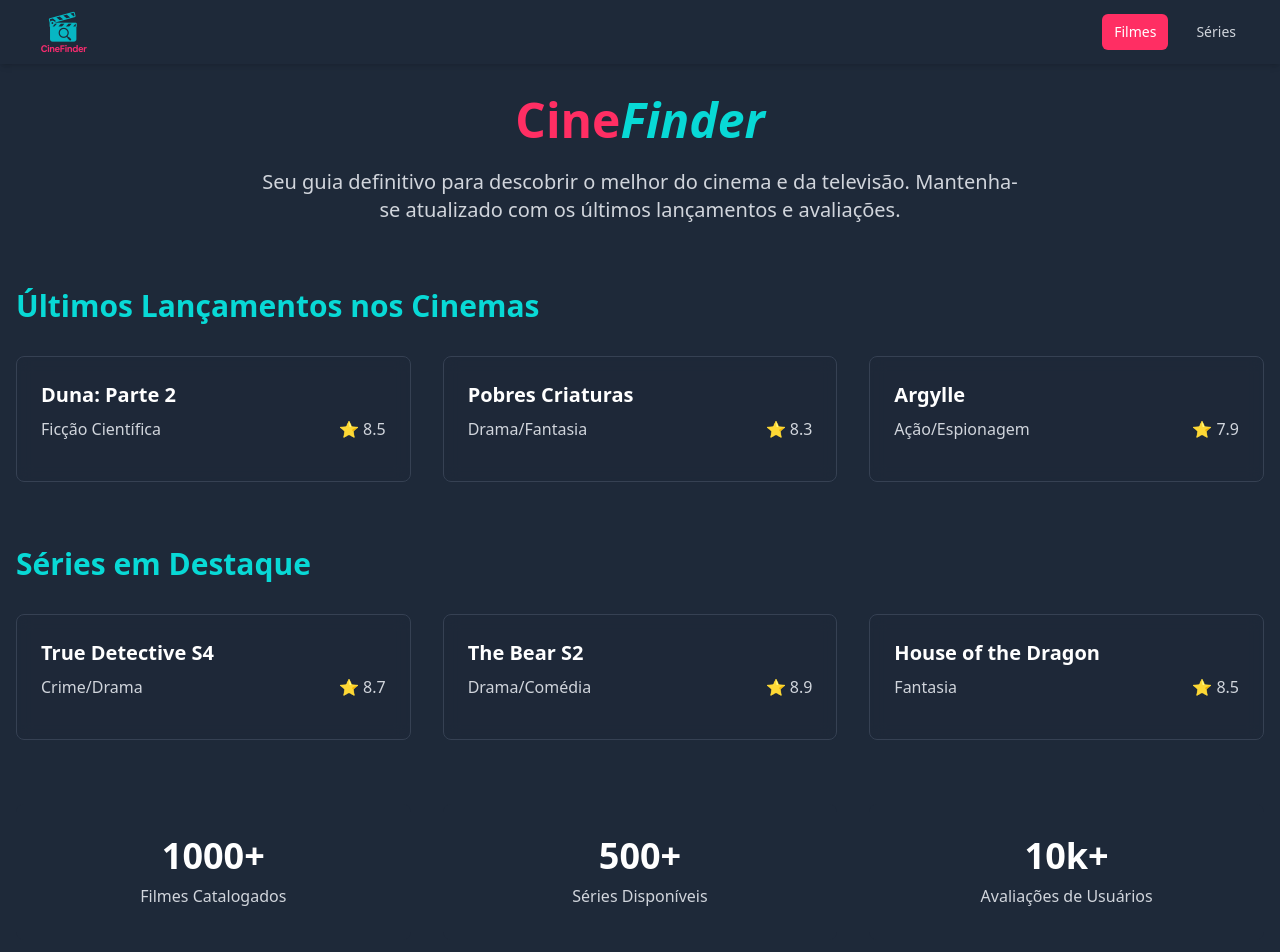
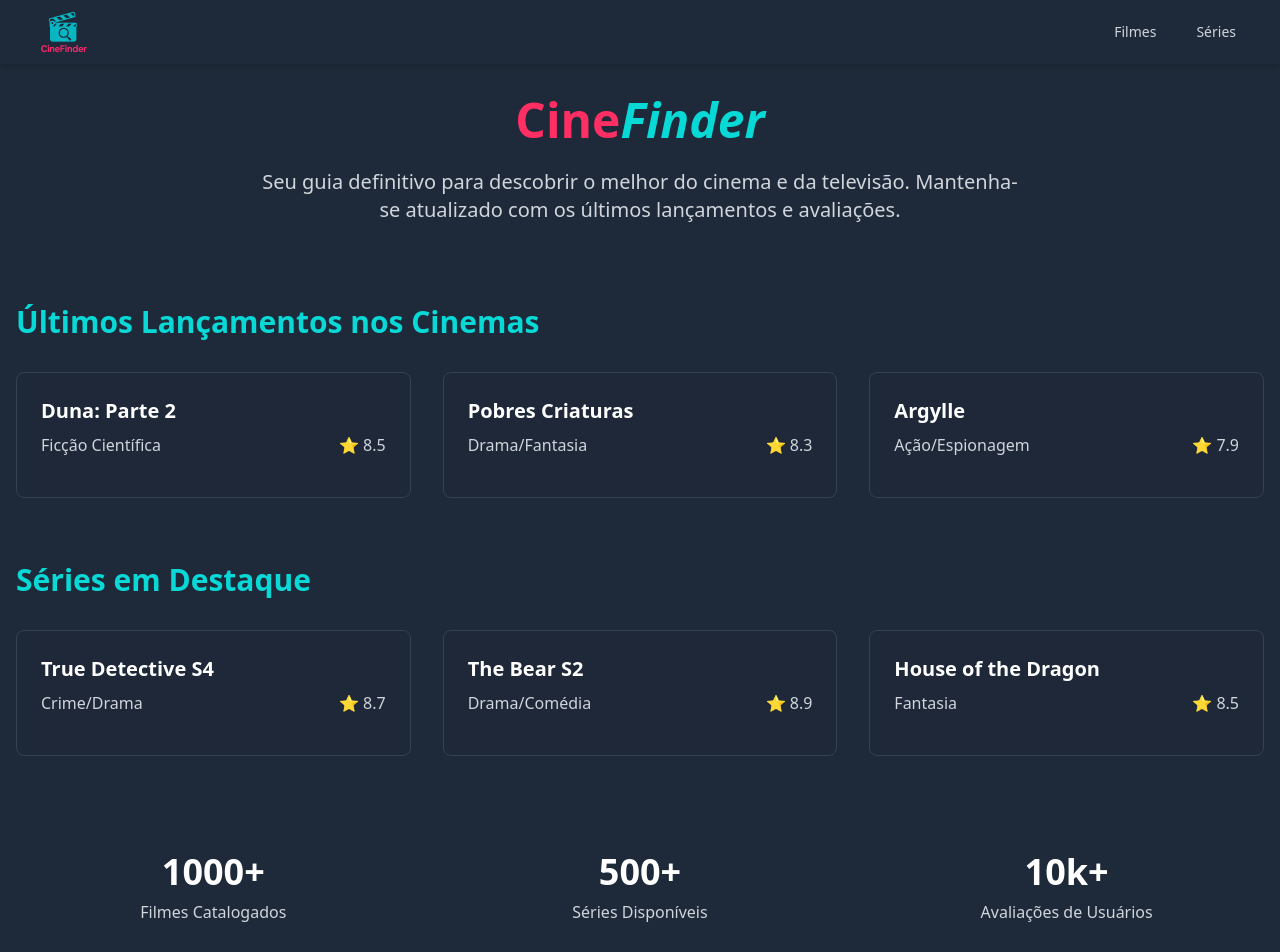
Before and after one commit to Thiago250801/cine-finder, a React (Vite) app: page / in a window 1280 px wide. Shown: the top 952 px of the page. Built offline with nearby package versions, Linux system fonts and the light colour scheme.

Commit message:
melhorias no header com a adição do hook para visualizar a rota

```diff
--- a/src/components/Header/index.tsx
+++ b/src/components/Header/index.tsx
@@ -5,10 +5,11 @@ import {
 } from "@headlessui/react";
 import { Bars3Icon, XMarkIcon } from "@heroicons/react/16/solid";
 import cineFinderLogo from "../../assets/cineFinderLogo.png";
+import { Link, useLocation } from "react-router";
 
 const navigation = [
-  { name: "Filmes", href: "/movies", current: true },
-  { name: "Séries", href: "/series", current: false },
+  { name: "Filmes", href: "/movies" },
+  { name: "Séries", href: "/series" },
 ];
 
 function classNames(...classes: (string | undefined | null | false)[]) {
@@ -16,6 +17,8 @@ function classNames(...classes: (string | undefined | null | false)[]) {
 }
 
 export default function Header() {
+  const location = useLocation();
+
   return (
     <Disclosure as="nav" className="bg-gray-800">
       <div className="mx-auto px-2 sm:px-6 lg:px-8 shadow-md">
@@ -23,36 +26,41 @@ export default function Header() {
           {/* Logo */}
           <div className="flex flex-1 items-center justify-start">
             <div className="flex shrink-0 items-center">
+              <Link to="/">
                 <img
-                alt="Your Company"
+                  alt="CineFinder Logo"
                   src={cineFinderLogo}
                   className="h-16 w-auto"
                 />
+              </Link>
             </div>
           </div>
 
           {/* Navigation Items - Desktop */}
           <div className="hidden sm:block">
             <div className="flex space-x-4">
-              {navigation.map((item) => (
-                <a
-                  key={item.name}
-                  href={item.href}
-                  aria-current={item.current ? "page" : undefined}
+              {navigation.map((item) => {
+                const isCurrent = location.pathname === item.href;
+                return (
+                  <Link to={item.href} key={item.name}>
+                    <p
+                      aria-current={isCurrent ? "page" : undefined}
                       className={classNames(
-                    item.current
+                        isCurrent
                           ? "bg-primary text-white"
                           : "text-gray-300 hover:bg-gray-700 hover:text-white",
                         "rounded-md px-3 py-2 text-sm font-medium"
                       )}
                     >
                       {item.name}
-                </a>
-              ))}
+                    </p>
+                  </Link>
+                );
+              })}
             </div>
           </div>
 
-          {/* Menu mobile */}
+          {/* Mobile menu toggle */}
           <div className="absolute inset-y-0 right-0 flex items-center sm:hidden">
             <DisclosureButton className="group relative inline-flex items-center justify-center rounded-md p-2 text-gray-400 hover:bg-gray-700 hover:text-white focus:ring-2 focus:ring-white focus:outline-hidden focus:ring-inset">
               <span className="absolute -inset-0.5" />
@@ -72,19 +80,16 @@ export default function Header() {
 
       {/* Mobile menu panel */}
       <DisclosurePanel className="sm:hidden">
-        <div
-          className="space-y-1 px-2 pt-2 pb-3 backdrop-blur-lg bg-white/5
-    border border-gray-200/20
-    shadow-lg rounded-lg m-3"
-        >
-          {navigation.map((item) => (
+        <div className="space-y-1 px-2 pt-2 pb-3 backdrop-blur-lg bg-white/5 border border-gray-200/20 shadow-lg rounded-lg m-3">
+          {navigation.map((item) => {
+            const isCurrent = location.pathname === item.href;
+            return (
+              <Link to={item.href} key={item.name}>
                 <DisclosureButton
-              key={item.name}
-              as="a"
-              href={item.href}
-              aria-current={item.current ? "page" : undefined}
+                  as="div"
+                  aria-current={isCurrent ? "page" : undefined}
                   className={classNames(
-                item.current
+                    isCurrent
                       ? "bg-primary text-white"
                       : "text-gray-300 hover:bg-gray-700 hover:text-white",
                     "block rounded-md px-3 py-2 text-base font-medium"
@@ -92,7 +97,9 @@ export default function Header() {
                 >
                   {item.name}
                 </DisclosureButton>
-          ))}
+              </Link>
+            );
+          })}
         </div>
       </DisclosurePanel>
     </Disclosure>
--- a/src/pages/home/index.tsx
+++ b/src/pages/home/index.tsx
@@ -1,4 +1,5 @@
-
+'use client';
+import { motion } from 'framer-motion';
 
 export default function Home() {
   const recentReleases = [
@@ -13,16 +14,36 @@ export default function Home() {
     { title: "House of the Dragon", rating: "8.5", genre: "Fantasia" },
   ];
 
+  const fadeUp = {
+    hidden: { opacity: 0, y: 30 },
+    visible: (i = 0) => ({
+      opacity: 1,
+      y: 0,
+      transition: {
+        delay: i * 0.15,
+        duration: 1,
+        ease: 'easeOut'
+      },
+    }),
+  };
+
   return (
     <div className="container mx-auto px-4 py-8">
       {/* Hero Section */}
-      <section className="text-center mb-16">
-        <h1 className="text-5xl font-bold text-primary mb-6">Cine<span className="italic text-secondary">Finder</span></h1>
+      <motion.section
+        className="text-center mb-20"
+        initial="hidden"
+        animate="visible"
+        variants={fadeUp}
+      >
+        <h1 className="text-5xl font-bold text-primary mb-6">
+          Cine<span className="italic text-secondary">Finder</span>
+        </h1>
         <p className="text-gray-300 text-xl max-w-3xl mx-auto">
           Seu guia definitivo para descobrir o melhor do cinema e da televisão.
           Mantenha-se atualizado com os últimos lançamentos e avaliações.
         </p>
-      </section>
+      </motion.section>
 
       {/* Recent Releases */}
       <section className="mb-16">
@@ -30,9 +51,13 @@ export default function Home() {
           Últimos Lançamentos nos Cinemas
         </h2>
         <div className="grid grid-cols-1 md:grid-cols-3 gap-8">
-          {recentReleases.map((movie) => (
-            <div
+          {recentReleases.map((movie, i) => (
+            <motion.div
               key={movie.title}
+              custom={i}
+              initial="hidden"
+              animate="visible"
+              variants={fadeUp}
               className="bg-gray-800/50 backdrop-blur-sm rounded-lg p-6 border border-gray-700"
             >
               <h3 className="text-xl font-semibold text-white mb-2">
@@ -42,7 +67,7 @@ export default function Home() {
                 <span>{movie.genre}</span>
                 <span className="flex items-center">⭐ {movie.rating}</span>
               </div>
-            </div>
+            </motion.div>
           ))}
         </div>
       </section>
@@ -53,9 +78,13 @@ export default function Home() {
           Séries em Destaque
         </h2>
         <div className="grid grid-cols-1 md:grid-cols-3 gap-8">
-          {popularShows.map((show) => (
-            <div
+          {popularShows.map((show, i) => (
+            <motion.div
               key={show.title}
+              custom={i}
+              initial="hidden"
+              animate="visible"
+              variants={fadeUp}
               className="bg-gray-800/50 backdrop-blur-sm rounded-lg p-6 border border-gray-700"
             >
               <h3 className="text-xl font-semibold text-white mb-2">
@@ -65,27 +94,32 @@ export default function Home() {
                 <span>{show.genre}</span>
                 <span className="flex items-center">⭐ {show.rating}</span>
               </div>
-            </div>
+            </motion.div>
           ))}
         </div>
       </section>
 
       {/* Statistics */}
       <section className="grid grid-cols-1 md:grid-cols-3 gap-8 mb-16">
-        <div className="bg-gray-800/30 rounded-lg p-8 text-center">
-          <span className="text-4xl font-bold text-white block mb-2">
-            1000+
-          </span>
-          <span className="text-gray-300">Filmes Catalogados</span>
-        </div>
-        <div className="bg-gray-800/30 rounded-lg p-8 text-center">
-          <span className="text-4xl font-bold text-white block mb-2">500+</span>
-          <span className="text-gray-300">Séries Disponíveis</span>
-        </div>
-        <div className="bg-gray-800/30 rounded-lg p-8 text-center">
-          <span className="text-4xl font-bold text-white block mb-2">10k+</span>
-          <span className="text-gray-300">Avaliações de Usuários</span>
-        </div>
+        {[
+          { label: 'Filmes Catalogados', value: '1000+' },
+          { label: 'Séries Disponíveis', value: '500+' },
+          { label: 'Avaliações de Usuários', value: '10k+' },
+        ].map((stat, i) => (
+          <motion.div
+            key={stat.label}
+            custom={i}
+            initial="hidden"
+            animate="visible"
+            variants={fadeUp}
+            className="bg-gray-800/30 rounded-lg p-8 text-center"
+          >
+            <span className="text-4xl font-bold text-white block mb-2">
+              {stat.value}
+            </span>
+            <span className="text-gray-300">{stat.label}</span>
+          </motion.div>
+        ))}
       </section>
     </div>
   );
```
Lines whose indentation alone changed are shown as unchanged.
